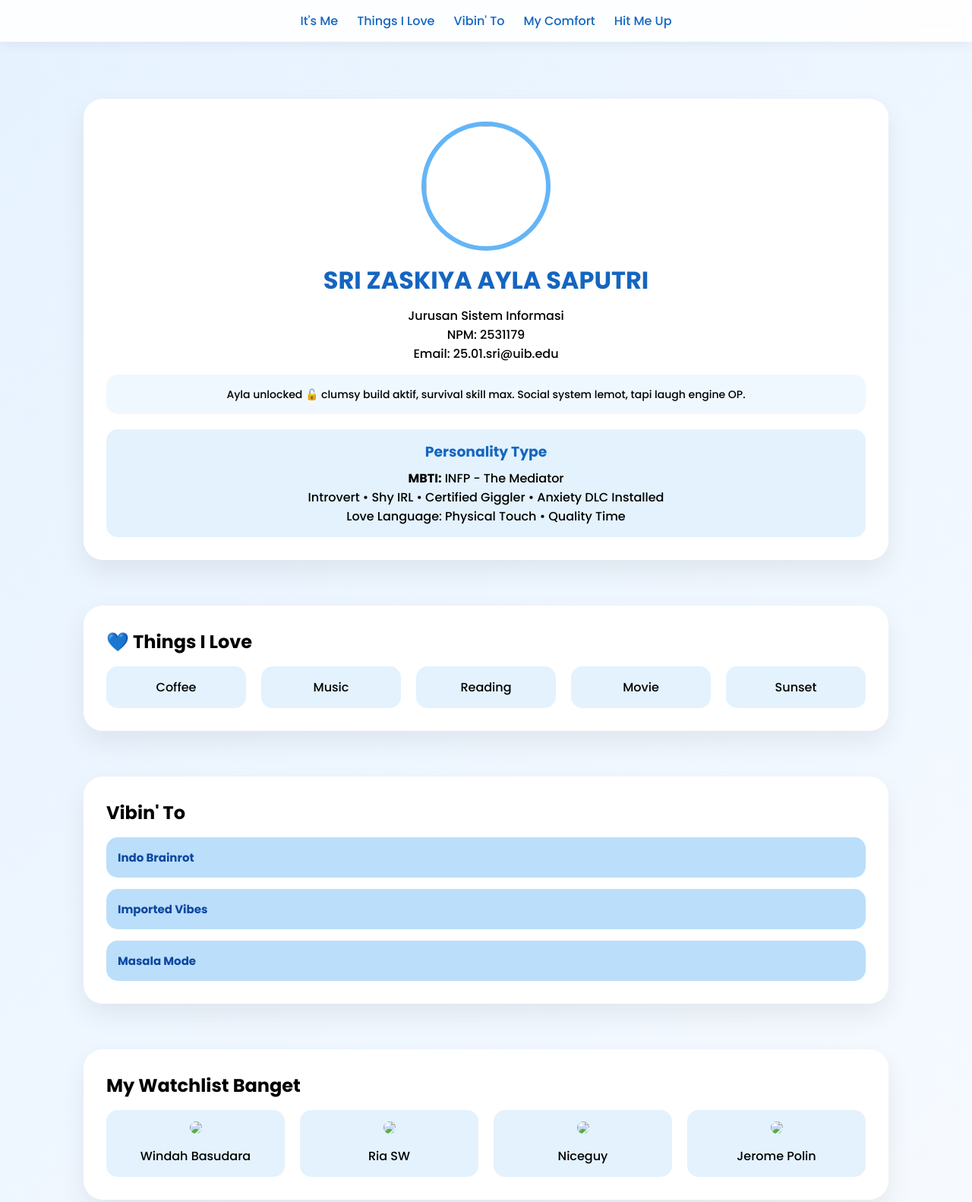
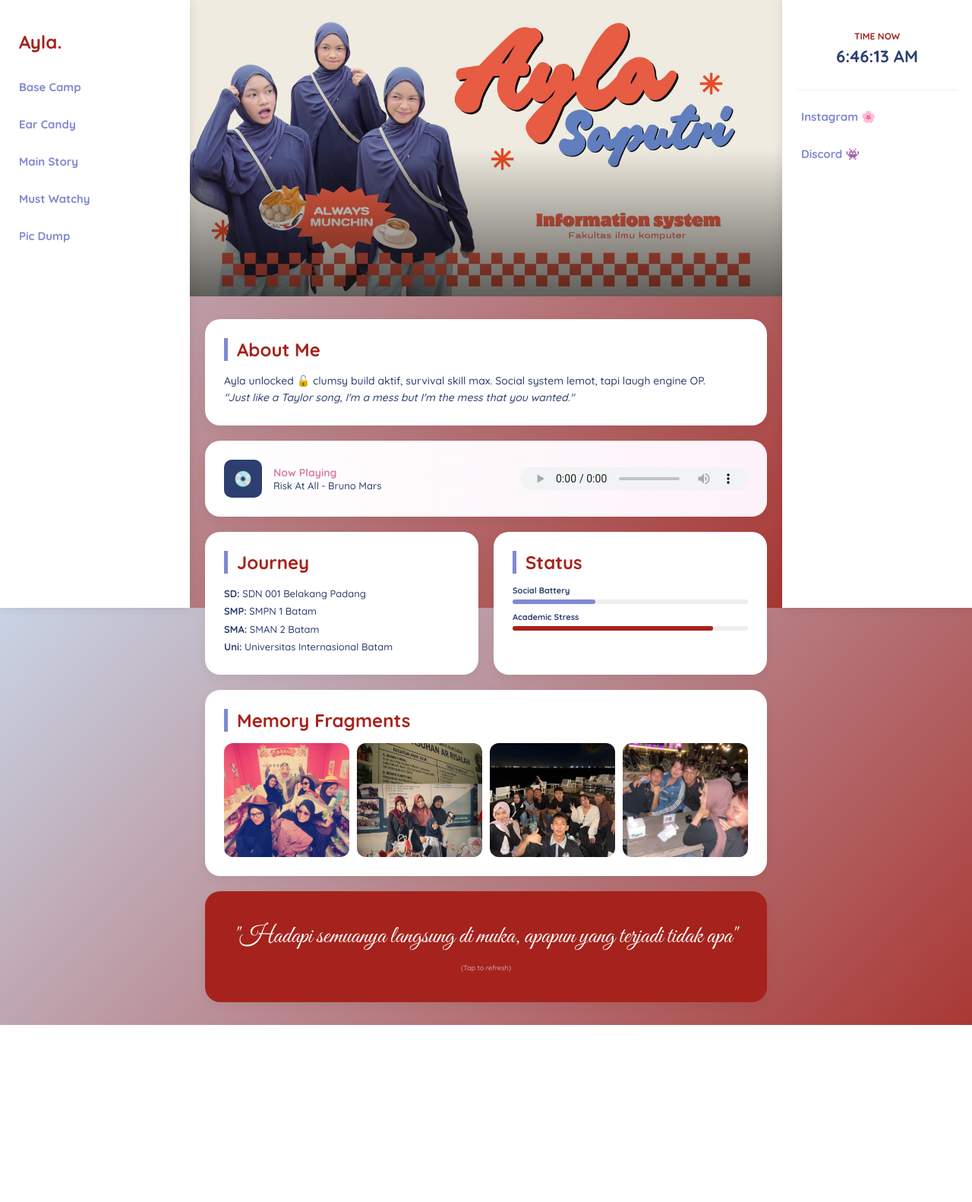
Before and after one commit to aylasaputri/personalweb, a plain HTML site: page index.html in a window 1280 px wide. Shown: the top 1582 px of the page at 76% size. After the commit the page ends 1349 px from the top, so only its background shows below. Drawn offline with Linux system fonts and the light colour scheme.

Commit message:
Add files via upload

```diff
--- a/index.html
+++ b/index.html
@@ -3,337 +3,250 @@
 <head>
     <meta charset="UTF-8">
     <meta name="viewport" content="width=device-width, initial-scale=1.0">
-<title>Personal Website</title>
-
-<link href="https://fonts.googleapis.com/css2?family=Poppins:wght@300;500;700&display=swap" rel="stylesheet">
+    <title>Ayla's Personal Card</title>
+    <link href="https://fonts.googleapis.com/css2?family=Quicksand:wght@500;700&family=Great+Vibes&display=swap" rel="stylesheet">
 
     <style>
-*{
-margin:0;
-padding:0;
-box-sizing:border-box;
-font-family:'Poppins',sans-serif;
-scroll-behavior:smooth;
+        * {
+            margin: 0;
+            padding: 0;
+            box-sizing: border-box;
+            font-family: 'Quicksand', sans-serif;
+            scroll-behavior: smooth;
         }
 
-body{
-background:linear-gradient(135deg,#e6f2ff,#f8fbff);
-overflow-x:hidden;
+        body {
+            background: linear-gradient(135deg, #C8D4E5 0%, #A5231C 100%);
+            background-attachment: fixed;
+            color: #2c3f70;
+            display: flex;
+            justify-content: center; /* Memastikan wrapper utama di tengah */
+            min-height: 100vh;
+            overflow-x: hidden; /* Mengunci pergerakan horizontal seluruh halaman */
         }
 
-nav{
-position:fixed;
-top:0;
-width:100%;
-background:rgba(255,255,255,0.9);
-backdrop-filter:blur(10px);
-display:flex;
-justify-content:center;
-gap:25px;
-padding:15px;
-z-index:1000;
-flex-wrap:wrap;
-box-shadow:0 5px 15px rgba(0,0,0,0.05);
+        /* SIDEBAR TETAP & DIAM */
+        .sidebar {
+            width: 250px;
+            height: 100vh;
+            position: fixed;
+            top: 0;
+            background: white;
+            padding-top: 40px;
+            box-shadow: 0 0 15px rgba(0,0,0,0.1);
+            z-index: 1000;
         }
 
-nav a{
-text-decoration:none;
-color:#1565c0;
-font-weight:500;
-transition:0.3s;
+        .left-sidebar { left: 0; }
+        .right-sidebar { right: 0; }
+
+        .sidebar a {
+            padding: 15px 25px;
+            text-decoration: none;
+            font-size: 15px;
+            color: #8089D2;
+            display: block;
+            font-weight: 700;
         }
 
-nav a:hover{
-color:#0d47a1;
+        .sidebar a:hover {
+            background: #fdf2f8;
+            color: #A5231C;
         }
 
-.container{
-max-width:1100px;
-margin:110px auto 50px;
-padding:20px;
+        /* PEMBUNGKUS UTAMA YANG TERKUNCI */
+        .main-wrapper {
+            width: calc(100% - 500px); /* Lebar layar dikurangi total lebar 2 sidebar */
+            max-width: 900px; /* Batas maksimal agar tidak terlalu lebar di monitor besar */
+            margin: 0 auto; /* Menjaga posisi tetap di tengah secara absolut */
+            position: relative;
+            z-index: 10;
         }
 
-.section{
-margin-bottom:60px;
-padding:30px;
-border-radius:25px;
-background:white;
-box-shadow:0 15px 35px rgba(0,0,0,0.07);
+        /* BANNER */
+        .hero-banner {
+            position: relative;
+            width: 100%;
+            aspect-ratio: 2 / 1;
+            display: flex;
+            align-items: flex-end;
+            justify-content: flex-start;
+            overflow: hidden;
+            background: #eee;
         }
 
-.header{text-align:center;}
-
-.header img{
-width:170px;
-height:170px;
-border-radius:50%;
-object-fit:cover;
-border:6px solid #64b5f6;
-margin-bottom:15px;
+        .profile-banner-img {
+            position: absolute;
+            top: 0; left: 0; width: 100%; height: 100%;
+            object-fit: cover;
         }
 
-h1{color:#1565c0;margin-bottom:10px;}
-
-.desc{
-margin-top:15px;
-padding:15px;
-background:#f0f8ff;
-border-radius:15px;
-font-size:14px;
-line-height:1.6;
+        .hero-overlay {
+            position: absolute;
+            top: 0; left: 0; width: 100%; height: 100%;
+            background: linear-gradient(transparent 50%, rgba(0,0,0,0.6));
+            z-index: 2;
         }
 
-.personality{
-margin-top:20px;
-padding:15px;
-background:#e3f2fd;
-border-radius:15px;
+        /* GRID KONTEN */
+        .container {
+            padding: 30px 20px;
+            display: grid;
+            grid-template-columns: 1fr 1fr;
+            gap: 20px;
         }
 
-.personality h3{
-margin-bottom:8px;
-color:#1565c0;
+        .card {
+            background: white;
+            padding: 25px;
+            border-radius: 20px;
+            box-shadow: 0 5px 15px rgba(0,0,0,0.05);
         }
 
-.grid{
-display:grid;
-grid-template-columns:repeat(auto-fit,minmax(180px,1fr));
-gap:20px;
-margin-top:15px;
+        .full-width { grid-column: 1 / -1; }
+
+        h2 { color: #A5231C; margin-bottom: 15px; font-weight: 700; border-left: 5px solid #8089D2; padding-left: 12px; }
+
+        .music-player-card {
+            background: linear-gradient(to right, #ffffff, #fdf2f8);
+            display: flex;
+            align-items: center;
+            justify-content: space-between;
+            gap: 15px;
         }
 
-.card{
-background:#e3f2fd;
-padding:15px;
-border-radius:15px;
-text-align:center;
-transition:0.3s;
+        .photo-dump {
+            display: grid;
+            grid-template-columns: repeat(auto-fill, minmax(140px, 1fr));
+            gap: 10px;
         }
 
-.card img{
-width:100%;
-border-radius:12px;
-margin-bottom:10px;
+        .photo-dump img {
+            width: 100%; height: 150px;
+            object-fit: cover;
+            border-radius: 12px;
         }
 
-.card:hover{
-transform:translateY(-5px);
-box-shadow:0 10px 20px rgba(0,0,0,0.08);
+        .quote-card {
+            background: #A5231C;
+            color: white;
+            text-align: center;
+            padding: 40px 20px;
+            cursor: pointer;
         }
 
-/* ACCORDION */
-.accordion-item{
-margin-top:15px;
-border-radius:15px;
-overflow:hidden;
-background:#e3f2fd;
-}
-
-.accordion-btn{
-width:100%;
-padding:15px;
-border:none;
-background:#bbdefb;
-font-weight:600;
-color:#0d47a1;
-cursor:pointer;
-text-align:left;
-font-size:15px;
-transition:0.3s;
-}
-
-.accordion-btn:hover{
-background:#90caf9;
-}
-
-.accordion-content{
-display:none;
-padding:20px;
-animation:fade 0.4s ease;
-}
-
-@keyframes fade{
-from{opacity:0;}
-to{opacity:1;}
-}
-
-.social{
-display:flex;
-justify-content:center;
-gap:25px;
-margin-top:20px;
-flex-wrap:wrap;
-}
-
-.social a{
-display:flex;
-align-items:center;
-gap:10px;
-text-decoration:none;
-color:#1565c0;
-font-weight:500;
-background:#e3f2fd;
-padding:10px 18px;
-border-radius:30px;
-transition:0.3s;
-}
-
-.social a:hover{
-background:#bbdefb;
-transform:translateY(-3px);
-}
-
-.social img{
-width:28px;
-height:28px;
-border-radius:50%;
-object-fit:cover;
-border:2px solid #64b5f6;
-}
-
-@media (max-width:600px){
-.container{
-margin:100px 15px 40px;
-}
-.header img{
-width:130px;
-height:130px;
-}
+        /* RESPONSIVE: Hanya untuk layar kecil agar tidak rusak */
+        @media (max-width: 1024px) {
+            .sidebar { display: none; }
+            .main-wrapper { width: 100%; margin: 0; }
+            .container { grid-template-columns: 1fr; }
         }
     </style>
 </head>
 
 <body>
 
-<nav>
-<a href="#about">It's Me</a>
-<a href="#love">Things I Love</a>
-<a href="#songs">Vibin' To</a>
-<a href="#yt">My Comfort</a>
-<a href="#social">Hit Me Up</a>
-</nav>
+    <div class="sidebar left-sidebar">
+        <div style="padding: 0 25px 20px; font-weight: 700; color: #A5231C; font-size: 1.5rem;">Ayla.</div>
+        <a href="#about">Base Camp</a>
+        <a href="#music">Ear Candy</a>
+        <a href="#edu">Main Story</a>
+        <a href="#yt">Must Watchy</a>
+        <a href="#dump">Pic Dump</a>
+    </div>
+
+    <div class="main-wrapper">
+        <div class="hero-banner" id="about">
+            <img src="BANNER.jpeg" alt="Banner" class="profile-banner-img">
+            <div class="hero-overlay"></div>
+        </div>
 
         <div class="container">
-
-<!-- ABOUT -->
-<div class="section" id="about">
-<div class="header">
-<img src="ay.jpeg">
-<h1>SRI ZASKIYA AYLA SAPUTRI</h1>
-<p>Jurusan Sistem Informasi</p>
-<p>NPM: 2531179</p>
-<p>Email: 25.01.sri@uib.edu</p>
-
-<div class="desc">
+            <div class="card full-width">
+                <h2>About Me</h2>
+                <p style="font-size: 14px; line-height: 1.6;">
                     Ayla unlocked 🔓 clumsy build aktif, survival skill max. Social system lemot, tapi laugh engine OP.
+                    <br><i>"Just like a Taylor song, I'm a mess but I'm the mess that you wanted."</i>
+                </p>
             </div>
 
-<div class="personality">
-<h3>Personality Type</h3>
-<p><strong>MBTI:</strong> INFP - The Mediator</p>
-<p>Introvert • Shy IRL • Certified Giggler • Anxiety DLC Installed
-<p>Love Language: Physical Touch • Quality Time</p>
+            <div class="card full-width music-player-card" id="music">
+                <div style="display: flex; align-items: center; gap: 15px;">
+                    <div style="width:50px; height:50px; background:#2c3f70; border-radius:10px; display:flex; align-items:center; justify-content:center; font-size:20px;">💿</div>
+                    <div>
+                        <h4 style="color:#d681a6; font-size: 14px;">Now Playing</h4>
+                        <p style="font-size: 13px;">Risk At All - Bruno Mars</p>
+                    </div>
+                </div>
+                <audio controls style="height: 30px;">
+                    <source src="Bruno Mars - Risk It All [Official Music Video].mp3" type="audio/mpeg">
+                </audio>
+            </div>
+
+            <div class="card" id="edu">
+                <h2>Journey</h2>
+                <div style="font-size: 13px; line-height: 1.8;">
+                    <b>SD:</b> SDN 001 Belakang Padang<br>
+                    <b>SMP:</b> SMPN 1 Batam<br>
+                    <b>SMA:</b> SMAN 2 Batam<br>
+                    <b>Uni:</b> Universitas Internasional Batam
+                </div>
+            </div>
+
+            <div class="card">
+                <h2>Status</h2>
+                <p style="font-size: 11px; font-weight: 700;">Social Battery</p>
+                <div style="background:#eee; height:6px; border-radius:10px; margin: 5px 0 10px;">
+                    <div style="width:35%; height:100%; background:#8089D2; border-radius:10px;"></div>
+                </div>
+                <p style="font-size: 11px; font-weight: 700;">Academic Stress</p>
+                <div style="background:#eee; height:6px; border-radius:10px; margin-top:5px;">
+                    <div style="width:85%; height:100%; background:#A5231C; border-radius:10px;"></div>
+                </div>
+            </div>
+
+            <div class="card full-width" id="dump">
+                <h2>Memory Fragments</h2>
+                <div class="photo-dump">
+                    <img src="4.jpeg"><img src="1.jpeg"><img src="2.jpeg"><img src="3.jpeg">
+                </div>
+            </div>
+
+            <div class="card full-width quote-card" onclick="changeQuote()">
+                <p id="quote-display" style="font-family: 'Great Vibes', cursive; font-size: 2rem;">"Hadapi semuanya langsung di muka, apapun yang terjadi tidak apa"</p>
+                <p style="font-size: 9px; margin-top: 15px; opacity: 0.6;">(Tap to refresh)</p>
             </div>
         </div>
     </div>
 
-<!-- LOVE -->
-<div class="section" id="love">
-<h2>💙 Things I Love</h2>
-<div class="grid">
-<div class="card">Coffee</div>
-<div class="card">Music</div>
-<div class="card">Reading</div>
-<div class="card">Movie</div>
-<div class="card">Sunset</div>
+    <div class="sidebar right-sidebar">
+        <div style="text-align:center; padding: 0 20px 20px;">
+            <p style="font-weight:700; color:#A5231C; font-size: 12px; margin-bottom: 5px;">TIME NOW</p>
+            <div id="clock" style="font-size:22px; font-weight:700; color:#2c3f70;">00:00:00</div>
         </div>
-</div>
-
-<!-- SONGS -->
-<div class="section" id="songs">
-<h2>Vibin' To</h2>
-
-<div class="accordion-item">
-<button class="accordion-btn">Indo Brainrot</button>
-<div class="accordion-content">
-<div class="grid">
-<div class="card">Diakhir Perang - Nadin Amizah</div>
-<div class="card">Semoga Kau Bisa Maafkanku - Nadhif Basalamah</div>
-<div class="card">I'd Like To Watch You Sleeping - Sal Priadi</div>
-<div class="card">Jatuh Suka - Tulus</div>
-</div>
-</div>
-</div>
-
-<div class="accordion-item">
-<button class="accordion-btn">Imported Vibes</button>
-<div class="accordion-content">
-<div class="grid">
-<div class="card">Tsunami - Niki</div>
-<div class="card">You! - Lany</div>
-<div class="card">Undressed - Sombr</div>
-<div class="card">Don't Let Me Go - Ciggarates After Se&</div>
-</div>
-</div>
-</div>
-
-<div class="accordion-item">
-<button class="accordion-btn">Masala Mode</button>
-<div class="accordion-content">
-<div class="grid">
-<div class="card">Channa Mereya</div>
-<div class="card">Zaalima</div>
-<div class="card">Oh maahi</div>
-<div class="card">Mast Magan</div>
-</div>
-</div>
-</div>
-
-</div>
-
-<!-- YOUTUBER -->
-<div class="section" id="yt">
-<h2>My Watchlist Banget</h2>
-<div class="grid">
-<div class="card"><img src="Windah Basudara pfp.jpg"><p>Windah Basudara</p></div>
-<div class="card"><img src="Ria SW.jpg"><p>Ria SW</p></div>
-<div class="card"><img src="bigmo.jpeg"><p>Niceguy</p></div>
-<div class="card"><img src="jerome.jpg"><p>Jerome Polin</p></div>
-</div>
-</div>
-
-<!-- SOCIAL -->
-<div class="section" id="social">
-<h2 style="text-align:center;">🌐 Let's Connect</h2>
-<div class="social">
-<a href="https://www.instagram.com/ailasaputri_"><img src="p.jpeg">Instagram</a>
-<a href="https://discord.com/users/cortizie"><img src="ppp.jpeg">Discord</a>
-<a href="https://www.roblox.com/users/kyeopta_cam/profile"><img src="pp.jpeg">Roblox</a>
-</div>
-</div>
-
+        <hr style="border:0; border-top:1px solid #eee; margin: 10px 20px;">
+        <a href="https://www.instagram.com/ailasaputri_">Instagram 🌸</a>
+        <a href="https://discord.com/users/cortizie">Discord 👾</a>
     </div>
 
     <script>
-const buttons = document.querySelectorAll(".accordion-btn");
+        setInterval(() => {
+            const now = new Date();
+            document.getElementById('clock').innerText = now.toLocaleTimeString();
+        }, 1000);
 
-buttons.forEach(btn => {
-btn.addEventListener("click", function() {
+        const quotes = [
+            "Hadapi semuanya langsung di muka, apapun yang terjadi tidak apa",
+            "Money is the reason we exist",
+            "Everything you lose is a step you take",
+            "Don't follow your dreams, follow me on instagram"
+        ];
 
-const content = this.nextElementSibling;
-const isOpen = content.style.display === "block";
-
-document.querySelectorAll(".accordion-content").forEach(item => {
-item.style.display = "none";
-});
-
-if (!isOpen) {
-content.style.display = "block";
+        function changeQuote() {
+            const qDisplay = document.getElementById('quote-display');
+            const random = Math.floor(Math.random() * quotes.length);
+            qDisplay.innerText = `"${quotes[random]}"`;
         }
-
-});
-});
     </script>
-
 </body>
 </html>
```
Lines whose indentation alone changed are shown as unchanged.
